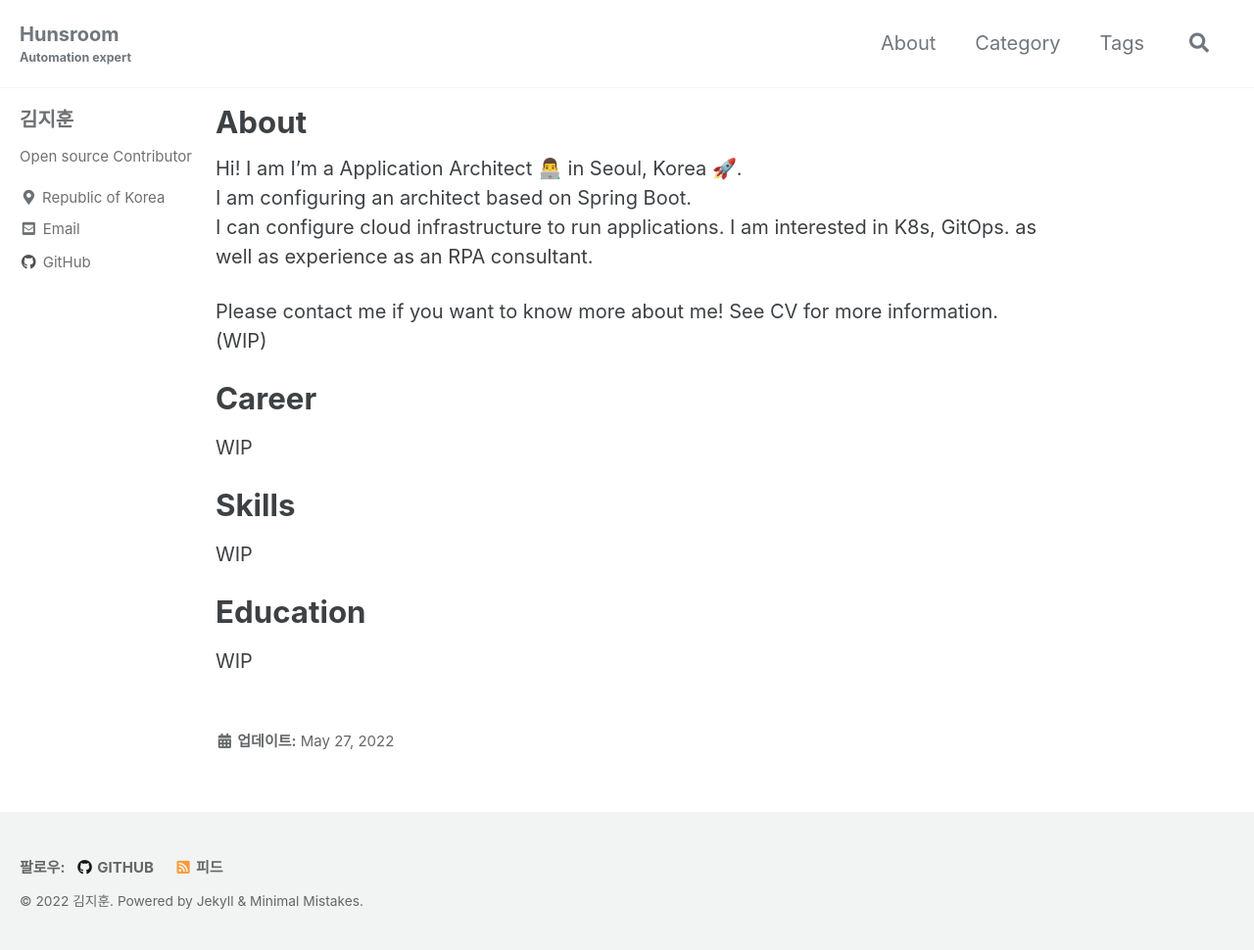
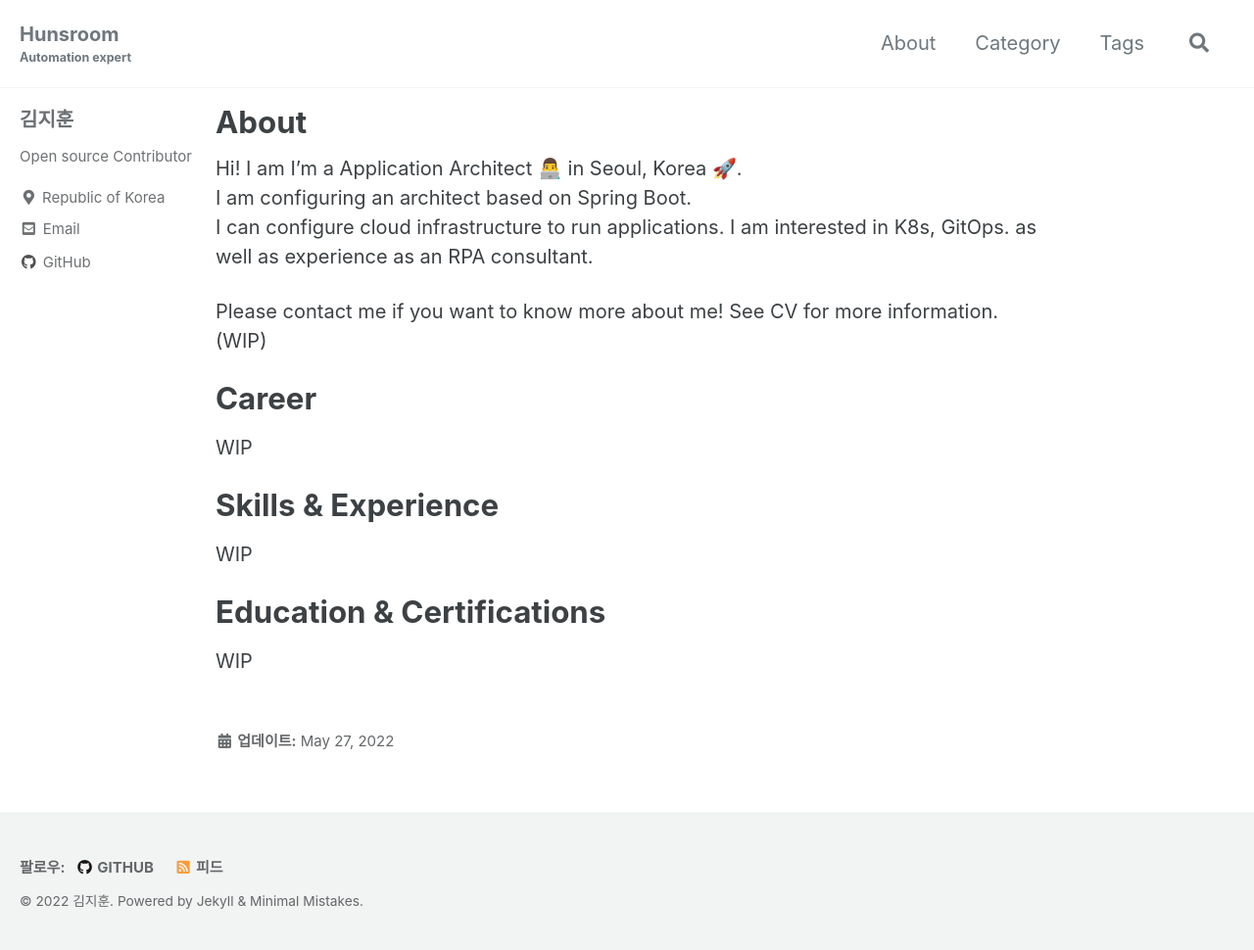
Before and after one commit to shblue21/shblue21.github.io, a Jekyll site: the page built from _pages/about.md, in a window 1280 px wide. Shown: the whole page at 98% size. Built offline with Jekyll 4.4.1, drawn with Linux system fonts in a browser that asks for light colours; cached includes are drawn as plain includes.

Commit message:
about 페이지 작업중

```diff
--- a/_pages/about.md
+++ b/_pages/about.md
@@ -17,8 +17,8 @@ Please contact me if you want to know more about me! See CV for more information
 # Career
 WIP
 
-# Skills
+# Skills & Experience
 WIP
 
-# Education
+# Education & Certifications
 WIP
```
